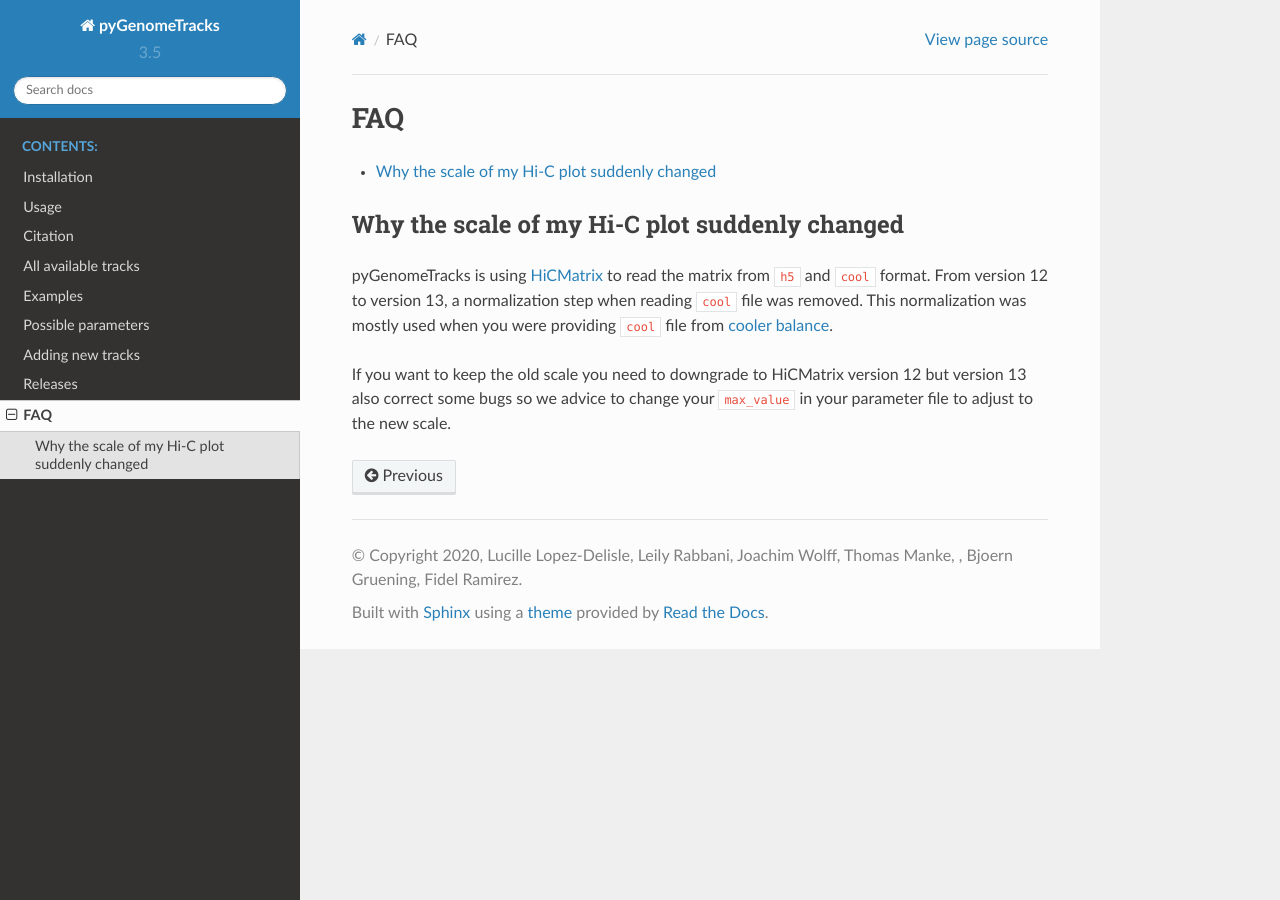
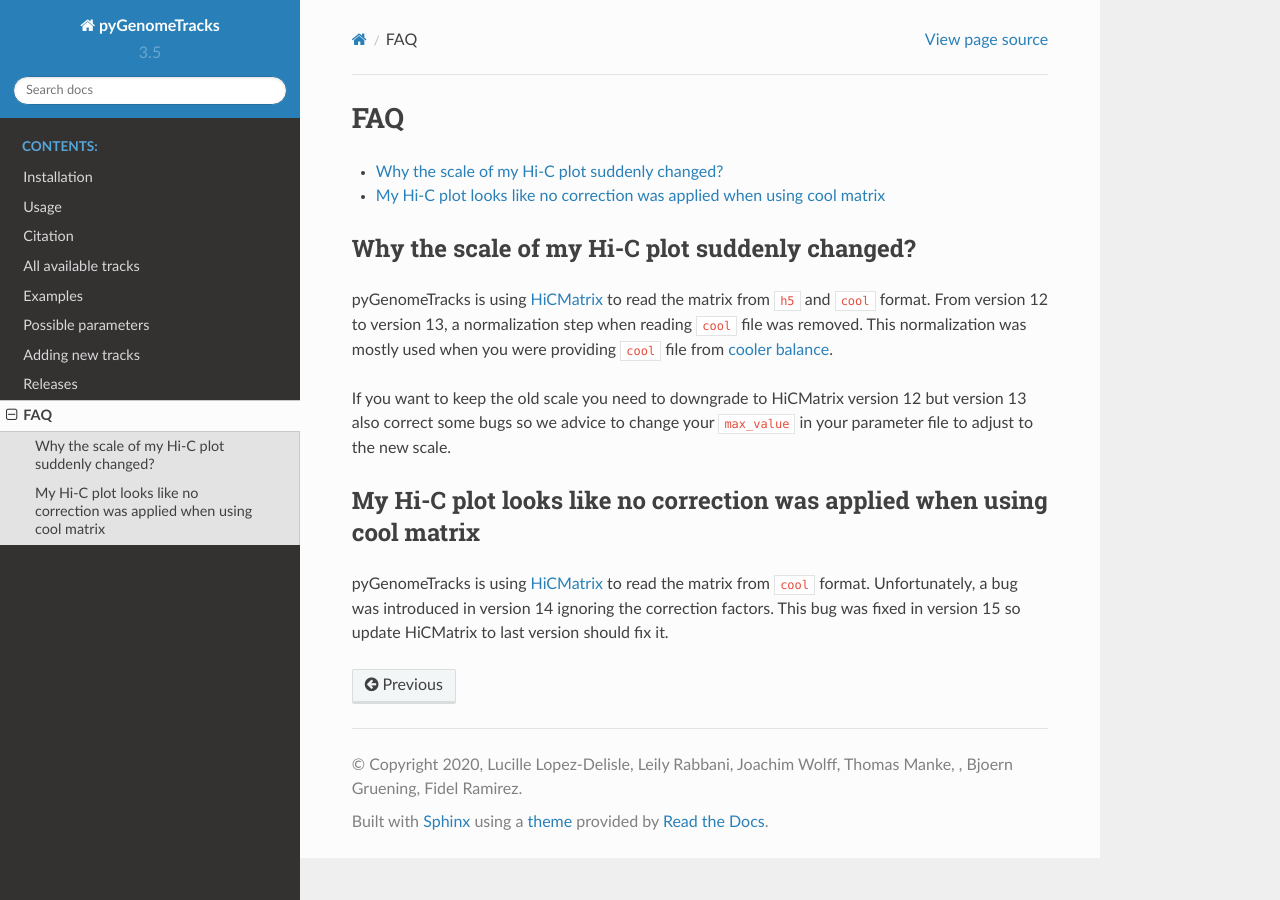
Before and after one commit to deeptools/pyGenomeTracks, a Sphinx documentation site: the page built from docs/content/faq.rst, in a window 1280 px wide. Built offline with Sphinx 7.4.7 and the Read the Docs theme 2.0.0, drawn with Linux system fonts in a browser that asks for light colours.

Commit message:
add line if FAQ regarding hicmatrix14

```diff
--- a/docs/content/faq.rst
+++ b/docs/content/faq.rst
@@ -4,11 +4,17 @@
 .. contents::
     :local:
 
-Why the scale of my Hi-C plot suddenly changed
-----------------------------------------------
+Why the scale of my Hi-C plot suddenly changed?
+-----------------------------------------------
 pyGenomeTracks is using `HiCMatrix <https://github.com/deeptools/HiCMatrix>`_ to read the matrix from ``h5`` and ``cool`` format.
 From version 12 to version 13, a normalization step when reading ``cool`` file was removed. This normalization was mostly used
 when you were providing ``cool`` file from `cooler balance <https://cooler.readthedocs.io/en/latest/cli.html#cooler-balance>`_.
 
 If you want to keep the old scale you need to downgrade to HiCMatrix version 12 but version 13 also correct some bugs so we advice
 to change your ``max_value`` in your parameter file to adjust to the new scale.
+
+My Hi-C plot looks like no correction was applied when using cool matrix
+------------------------------------------------------------------------
+pyGenomeTracks is using `HiCMatrix <https://github.com/deeptools/HiCMatrix>`_ to read the matrix from ``cool`` format.
+Unfortunately, a bug was introduced in version 14 ignoring the correction factors.
+This bug was fixed in version 15 so update HiCMatrix to last version should fix it.
```
